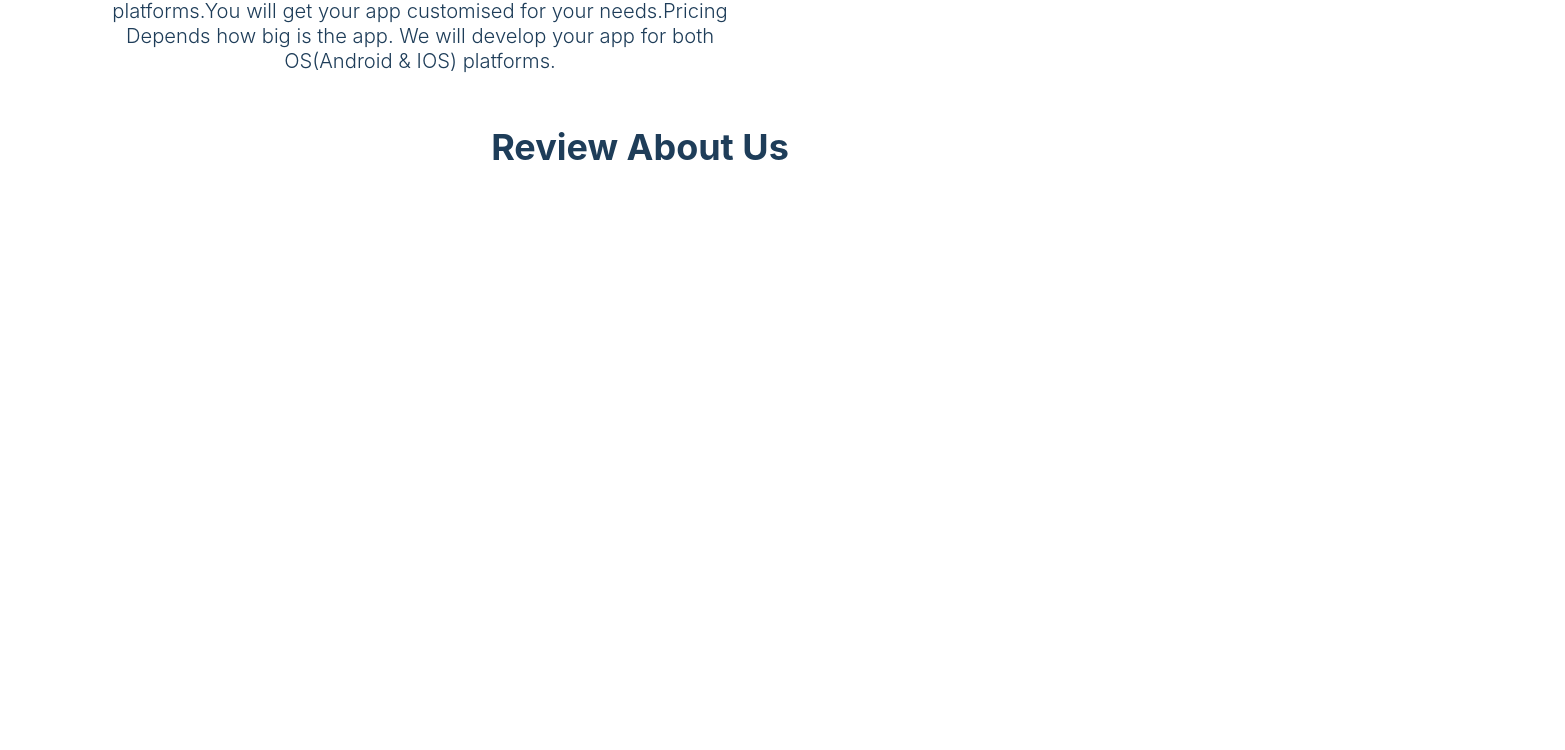
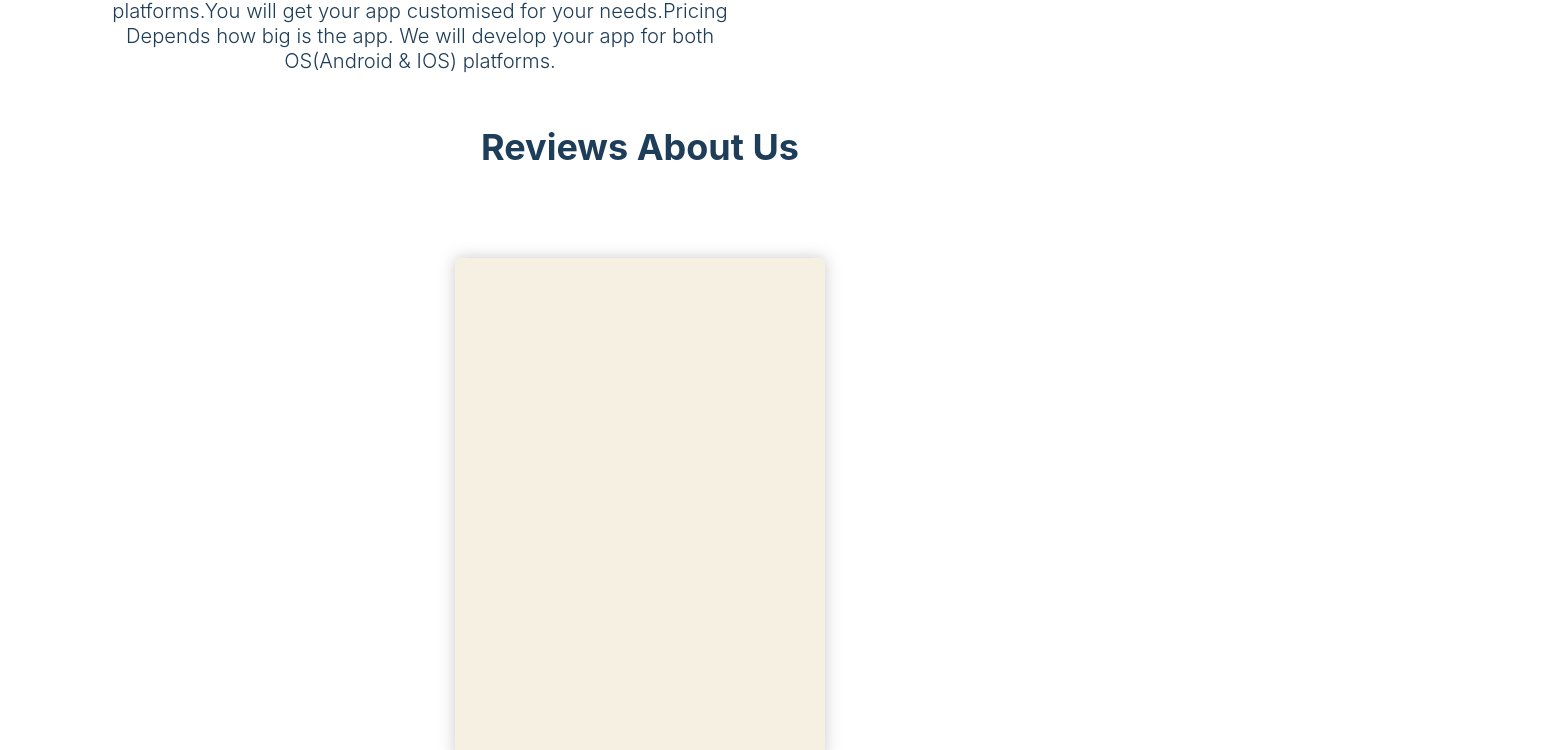
Before and after one commit to umangag07/Reactjs-Projects, a React (Create React App) app in the folder smooth-scroll-website/: page / in a window 1280 px wide. Shown: the part 3206-3956 px from the top of the page, 1565 px wide, since content can reach past the window. Built offline with nearby package versions, Linux system fonts and the light colour scheme.

Commit message:
made review comp and added to the index

```diff
--- /dev/null
+++ b/smooth-scroll-website/src/Components/ReviewCard/CardIndex.jsx
@@ -0,0 +1,20 @@
+import React from 'react'
+import styled from 'styled-components'
+import { theme } from '../../styles';
+
+
+const ReviewCardConatainer = styled.div`
+    width:370px;
+    height:500px;
+    background-color:${theme.color1};
+    box-shadow: 0px 0px 16px rgba(88, 80, 80, 0.3);
+    border-radius:5px;
+`;
+
+export function CardIndex() {
+    return <>
+    <ReviewCardConatainer>
+
+    </ReviewCardConatainer>
+    </>
+}
--- a/smooth-scroll-website/src/Container/homepage/ReviewSection.jsx
+++ b/smooth-scroll-website/src/Container/homepage/ReviewSection.jsx
@@ -1,20 +1,37 @@
+import { ButtonBack, ButtonNext, CarouselProvider, Slide, Slider } from "pure-react-carousel";
 import React from "react";
 import { Element } from "react-scroll";
 import styled from "styled-components";
 import { Marginer } from "../../Components/Marginer/Index";
+import { CardIndex } from "../../Components/ReviewCard/CardIndex";
 import { SectionTitle } from "../../Components/SectionTitle/index_sectionTitle";
 
 const ReviewContainer = styled(Element)`
   min-height: 700px;
   display: flex;
   flex-direction: column;
+  justify-content:center;
+  align-items:center;
 `;
 
 export function ReviewSection() {
   return (
     <ReviewContainer name="ReviewConatiner">
-      <SectionTitle>Review About Us</SectionTitle>
+      <SectionTitle>Reviews About Us</SectionTitle>
       <Marginer direction="vertical" margin="4em" />
+      <CarouselProvider
+       naturalSlideHeight={300}
+       naturalSlideWidth={200}
+       totalSlides={3}
+       visibleSlides={1}>
+      <Slider>
+          <Slide index={0}><CardIndex/></Slide>
+          <Slide index={1}><CardIndex/></Slide>
+          <Slide index={2}><CardIndex/></Slide>
+      </Slider>
+
+      </CarouselProvider>
+
     </ReviewContainer>
   );
 }
```
